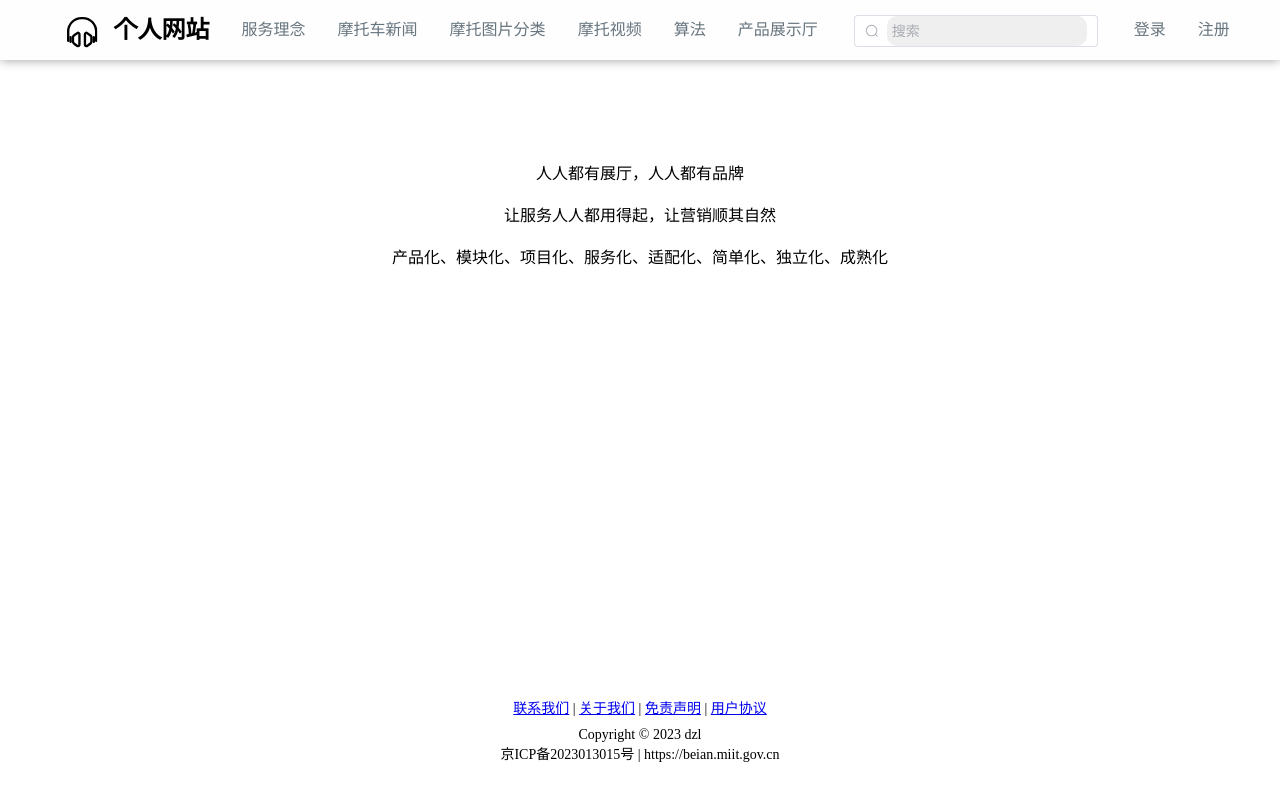
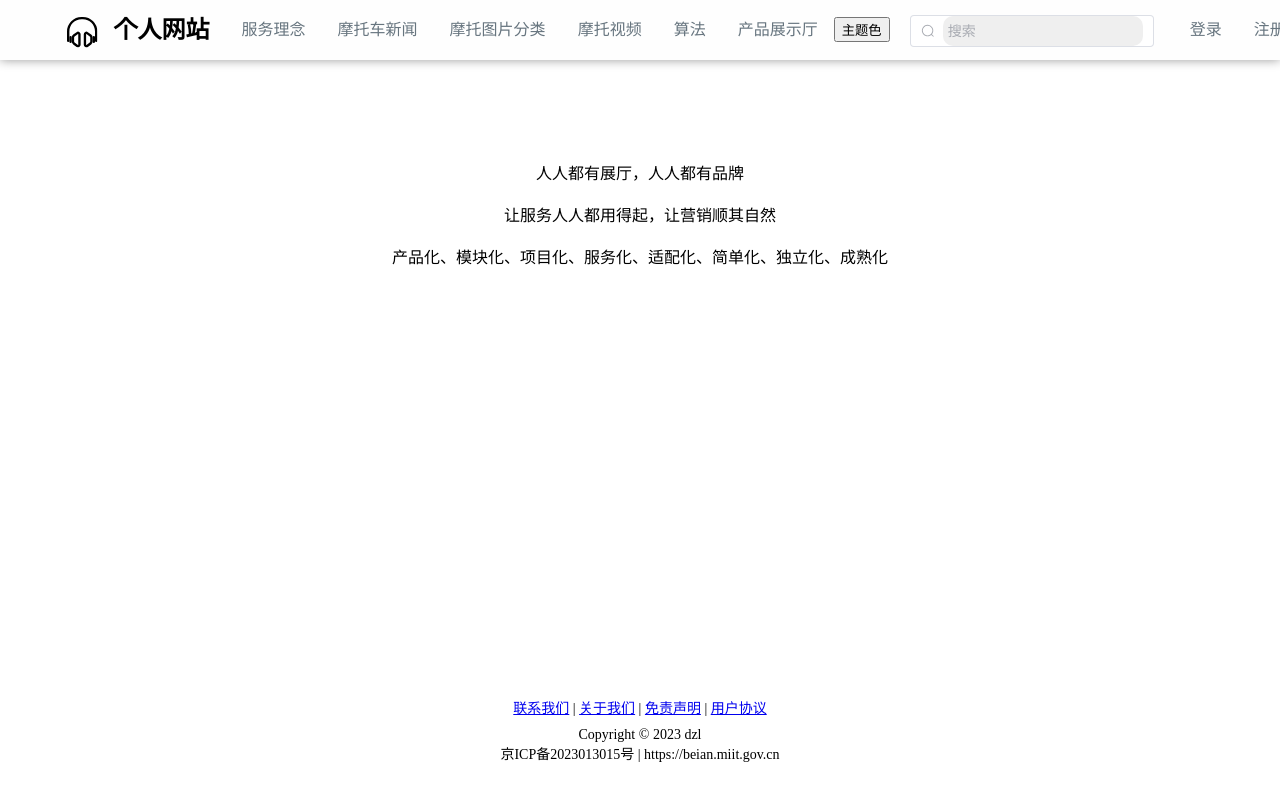
Before and after one commit to gongbenzhengzhuan/moto-site, a Vue app in the folder moto-client/: page / in a window 1280 px wide. Built offline with nearby package versions, Linux system fonts and the light colour scheme; what vue3-video-play would draw is missing.

Commit message:
页貌调整-主题色切换

```diff
--- a/moto-client/package.json
+++ b/moto-client/package.json
@@ -8,6 +8,7 @@
     "lint": "vue-cli-service lint"
   },
   "dependencies": {
+    "@vueuse/core": "^10.1.2",
     "axios": "^0.26.0",
     "core-js": "^3.8.3",
     "echarts": "^5.4.2",
--- a/moto-client/src/components/layouts/YinHeader.vue
+++ b/moto-client/src/components/layouts/YinHeader.vue
@@ -1,15 +1,22 @@
 <template>
+
   <div class="yin-header">
     <!--图标-->
     <div class="header-logo" @click="goPage()">
       <yin-icon :icon="iconList.ERJI"></yin-icon>
       <span>{{ musicName }}</span>
     </div>
+    <!--页面主题色-->
+    <div :class="{ dark: isDark }">
     <yin-header-nav class="yin-header-nav" :styleList="headerNavList" :activeName="activeNavName" @click="goPage"></yin-header-nav>
+    <button @click="toggleTheme">主题色</button>
+    </div>
     <!--搜索框-->
     <div class="header-search">
       <el-input placeholder="搜索" :prefix-icon="Search" v-model="keywords" @keyup.enter="goSearch()" />
     </div>
+
+
     <!--设置-->
     <yin-header-nav v-if="!token" :styleList="signList" :activeName="activeNavName" @click="goPage"></yin-header-nav>
     <el-dropdown class="user-wrap" v-if="token" trigger="click">
@@ -33,12 +40,23 @@ import mixin from "@/mixins/mixin";
 import { HEADERNAVLIST, SIGNLIST, MENULIST, Icon, MUSICNAME, RouterName, NavName } from "@/enums";
 import { HttpManager } from "@/api";
 
+import {
+  useDark
+} from '@/utils/useDark'
+
+
 export default defineComponent({
   components: {
     YinIcon,
     YinHeaderNav,
   },
   setup() {
+    const dark = useDark()
+
+    const isDark = ref(dark.isDark)
+    const toggleTheme = () => {
+      dark.toggle()
+    }
     const { proxy } = getCurrentInstance();
     const store = useStore();
     const { changeIndex, routerManager } = mixin();
@@ -102,6 +120,8 @@ export default defineComponent({
       goPage,
       goMenuList,
       goSearch,
+      isDark,
+      toggleTheme,
       attachImageUrl: HttpManager.attachImageUrl,
     };
   },
@@ -193,4 +213,10 @@ export default defineComponent({
     cursor: pointer;
   }
 }
+
+.dark {
+  background-color: #79bbff;
+  /* red */
+  color: #fff;
+}
 </style>
--- a/moto-client/src/enums/nav.ts
+++ b/moto-client/src/enums/nav.ts
@@ -17,6 +17,7 @@ export const enum NavName {
   MainHome = "服务理念",
   ScrollPic = "滚动图片",
   Video = "摩托视频",
+  HelloWorld ="主题色",
 }
 
 // 左侧导航栏
@@ -53,6 +54,10 @@ export const HEADERNAVLIST = [
     name: NavName.Product,
     path: RouterName.Product,
   },
+  // {
+  //   name: NavName.HelloWorld,
+  //   path: RouterName.HelloWorld,
+  // },
   // {
   //   name: NavName.ScrollPic,
   //   path: RouterName.ScrollPic,
--- a/moto-client/src/enums/router-name.ts
+++ b/moto-client/src/enums/router-name.ts
@@ -21,4 +21,5 @@ export const enum RouterName {
   MainHome = "/",
   ScrollPic = "/scrollPicView",
   Video = "/videoView",
+  HelloWorld = "/helloWorld",
 }
--- a/moto-client/src/router/index.ts
+++ b/moto-client/src/router/index.ts
@@ -122,6 +122,11 @@ const routes: Array<RouteRecordRaw> = [
         component: () => import(/* webpackChunkName: "about" */ '../views/client/VideoView.vue')
       },
       {
+        path: '/helloWorld',
+        name: 'helloWorld',
+        component: () => import(/* webpackChunkName: "about" */ '../views/client/HelloWorld.vue')
+      },
+      {
         path: '/aboutMe',
         name: 'aboutMe',
         component: () => import(/* webpackChunkName: "about" */ '../views/footer/AboutMe.vue')
--- /dev/null
+++ b/moto-client/src/utils/useDark.js
@@ -0,0 +1,21 @@
+import {
+    ref
+} from 'vue'
+
+export function useDark() {
+    const isDark = ref(false)
+
+    const toggle = () => {
+        isDark.value = !isDark.value
+        if (isDark.value) {
+            document.documentElement.classList.add('dark')
+        } else {
+            document.documentElement.classList.remove('dark')
+        }
+    }
+
+    return {
+        isDark,
+        toggle
+    }
+}
--- /dev/null
+++ b/moto-client/src/views/client/HelloWorld.vue
@@ -0,0 +1,43 @@
+<template>
+<!--  https://blog.csdn.net/u012563853/article/details/129363095-->
+<!--  https://element-plus.gitee.io/zh-CN/component/color.html#￤ﾸﾻ￨ﾉﾲ-->
+  <div :class="{ dark: isDark }">
+    <h1>{{ msg }}</h1>
+    <el-button type="primary">Primary</el-button>
+    <h1>Dark Mode Demo</h1>
+    <p>Current mode: {{ isDark ? 'Dark' : 'Light' }}</p>
+    <button @click="toggleTheme">Toggle Theme</button>
+  </div>
+</template>
+<script setup>
+import {
+  ref
+} from 'vue'
+import {
+  useDark
+} from '@/utils/useDark'
+defineProps({
+  msg: String
+})
+
+const dark = useDark()
+
+const isDark = ref(dark.isDark)
+const toggleTheme = () => {
+  dark.toggle()
+}
+const count = ref(0)
+</script>
+<style>
+.dark {
+  /*background-color: #333;*/
+  background-color: #337ecc;
+  /* red */
+  color: #fff;
+}
+.light {
+  transition: all 0.5s ease;
+  background-color: #fff;
+  color: #000;
+}
+</style>
--- /dev/null
+++ b/moto-client/src/views/client/ThemeColorView.vue
@@ -0,0 +1,13 @@
+<script setup>
+/*不起作用*/
+import { useDark, useToggle } from '@vueuse/core'
+
+const isDark = useDark()
+const toggleDark = useToggle(isDark)
+
+</script>
+
+<template>
+  <span @click.stop="toggleDark()">暗黑模式</span>
+  <el-switch size="small" v-model="isDark"/>
+</template>
```
Also changed, not shown: 1 other file (tests, documents, lock files or other folders).
